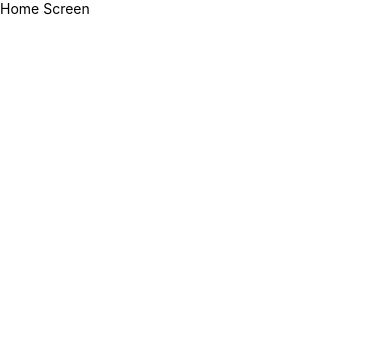
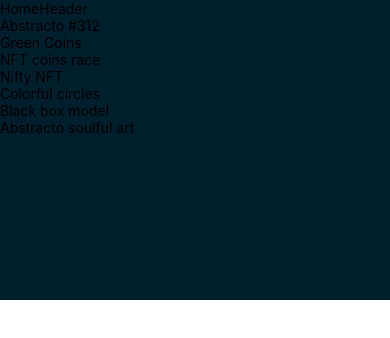
Before and after one commit to codewithshumon/react-native-ecommerce, a React Native app: screen /Home in a window 390 px wide. Shown: the top 338 px of the page. Built offline with nearby package versions, Linux system fonts and the light colour scheme.

Commit message:
Added 3 components and working on Home Screen

```diff
--- /dev/null
+++ b/components/FocusedStatusBar.jsx
@@ -0,0 +1,8 @@
+import { StatusBar } from 'react-native';
+import { useIsFocused } from '@react-navigation/native';
+
+export default function FocusedStatusBar(props) {
+  const isFocused = useIsFocused();
+
+  return isFocused ? <StatusBar animated={true} {...props} /> : null;
+}
--- /dev/null
+++ b/components/HomeHeader.jsx
@@ -0,0 +1,9 @@
+import { View, Text } from 'react-native';
+
+export default function HomeHeader() {
+  return (
+    <View>
+      <Text>HomeHeader</Text>
+    </View>
+  );
+}
--- /dev/null
+++ b/components/NFTCard.jsx
@@ -0,0 +1,9 @@
+import { View, Text } from 'react-native';
+
+export default function NFTCard() {
+  return (
+    <View>
+      <Text>NFTCard</Text>
+    </View>
+  );
+}
--- /dev/null
+++ b/components/index.js
@@ -0,0 +1,5 @@
+import HomeHeader from './HomeHeader';
+import FocusedStatusBar from './FocusedStatusBar';
+import NFTCard from './NFTCard';
+
+export { HomeHeader, FocusedStatusBar, NFTCard };
--- a/screens/Home.jsx
+++ b/screens/Home.jsx
@@ -1,6 +1,40 @@
 import { View, SafeAreaView, FlatList, Text } from 'react-native';
+
+import { NFTData, COLORS } from '../constants';
+import { HomeHeader, FocusedStatusBar, NFTCard } from '../components';
+
 const Home = () => {
-  return <Text>Home Screen</Text>;
+  return (
+    <SafeAreaView style={{ flex: 1 }}>
+      <FocusedStatusBar background={COLORS.primary} />
+
+      <View style={{ flex: 1 }}>
+        <View style={{ zIndex: 0 }}>
+          <FlatList
+            data={NFTData}
+            renderItem={({ item }) => <Text>{item.name}</Text>}
+            keyExtractor={(item) => item.id}
+            showsVerticalScrollIndicator={false}
+            ListHeaderComponent={<HomeHeader />}
+          />
+        </View>
+
+        <View
+          style={{
+            position: 'absolute',
+            top: 0,
+            bottom: 0,
+            right: 0,
+            left: 0,
+            zIndex: -1,
+          }}
+        >
+          <View style={{ height: 300, backgroundColor: COLORS.primary }} />
+          <View style={{ flex: 1, backgroundColor: COLORS.white }} />
+        </View>
+      </View>
+    </SafeAreaView>
+  );
 };
 
 export default Home;
```
